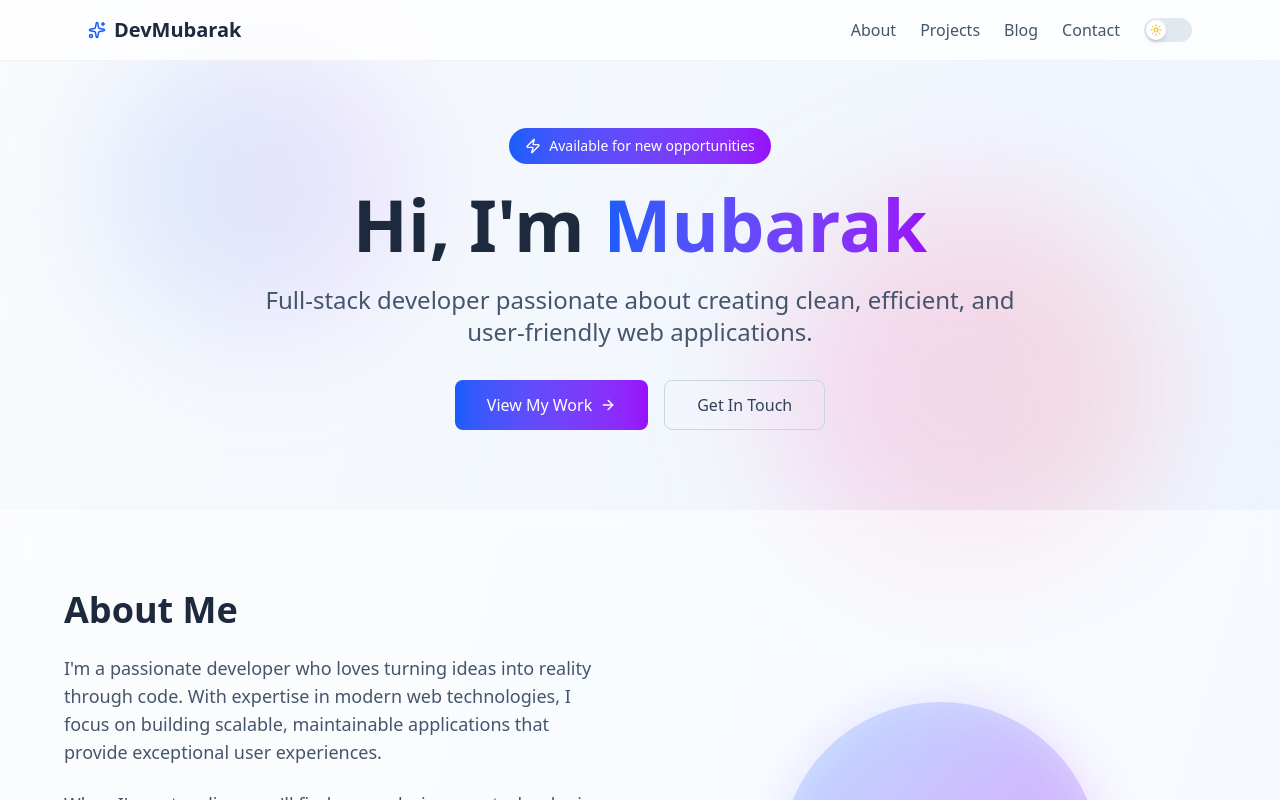
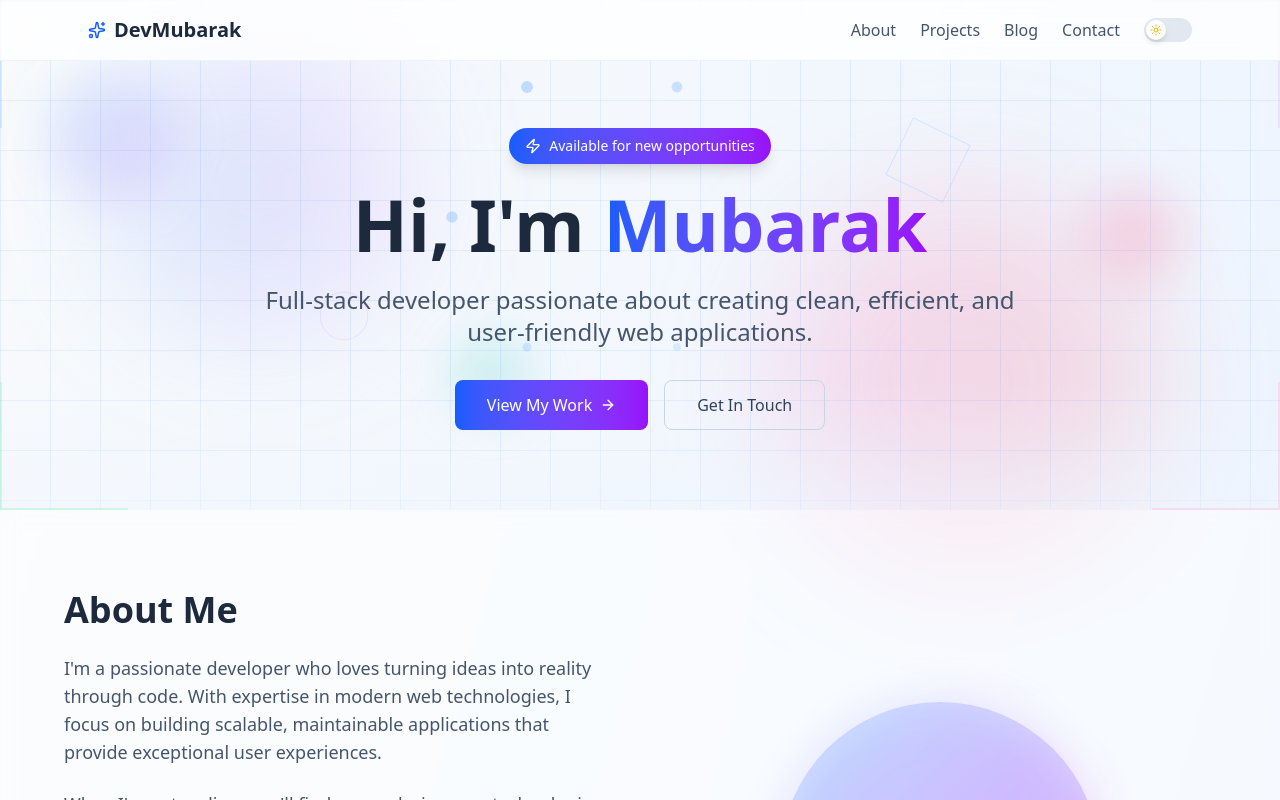
Before and after one commit to DevMubarak1/devmubarak, a Next.js app: page / in a window 1280 px wide. Shown: the top 800 px of the page. Built offline with nearby package versions, Linux system fonts and the light colour scheme.

Commit message:
Update 2025-08-08 21:47

```diff
--- a/src/app/page.tsx
+++ b/src/app/page.tsx
@@ -184,15 +184,116 @@ export default function Home() {
 
       {/* Hero Section */}
       <section className="pt-32 pb-20 px-4 sm:px-6 relative">
-        <div className="max-w-6xl mx-auto">
+        {/* Hero Background Patterns */}
+        <div className="absolute inset-0 overflow-hidden pointer-events-none">
+          {/* Grid Pattern */}
+          <div className="absolute inset-0 bg-[linear-gradient(rgba(59,130,246,0.1)_1px,transparent_1px),linear-gradient(90deg,rgba(59,130,246,0.1)_1px,transparent_1px)] bg-[size:50px_50px] dark:bg-[linear-gradient(rgba(147,197,253,0.1)_1px,transparent_1px),linear-gradient(90deg,rgba(147,197,253,0.1)_1px,transparent_1px)]"></div>
+
+          {/* Wave Pattern */}
+          <div className="absolute bottom-0 left-0 right-0 h-32 bg-gradient-to-t from-blue-50/50 dark:from-gray-900/50 to-transparent"></div>
+
+          {/* Floating Elements */}
           <motion.div
-            className="text-center relative z-10"
+            className="absolute top-20 left-10 w-32 h-32 bg-gradient-to-br from-blue-400/20 to-purple-400/20 rounded-full blur-xl"
+            animate={{
+              x: [0, 30, 0],
+              y: [0, -20, 0],
+            }}
+            transition={{
+              duration: 8,
+              repeat: Infinity,
+              ease: "easeInOut",
+            }}
+          />
+          <motion.div
+            className="absolute top-40 right-20 w-24 h-24 bg-gradient-to-br from-pink-400/20 to-red-400/20 rounded-full blur-xl"
+            animate={{
+              x: [0, -20, 0],
+              y: [0, 30, 0],
+            }}
+            transition={{
+              duration: 10,
+              repeat: Infinity,
+              ease: "easeInOut",
+            }}
+          />
+          <motion.div
+            className="absolute bottom-20 left-1/3 w-20 h-20 bg-gradient-to-br from-green-400/20 to-blue-400/20 rounded-full blur-xl"
+            animate={{
+              x: [0, 25, 0],
+              y: [0, -15, 0],
+            }}
+            transition={{
+              duration: 12,
+              repeat: Infinity,
+              ease: "easeInOut",
+            }}
+          />
+
+          {/* Geometric Shapes */}
+          <motion.div
+            className="absolute top-1/4 right-1/4 w-16 h-16 border border-blue-300/30 dark:border-blue-600/30 rotate-45"
+            animate={{
+              rotate: [45, 225, 45],
+            }}
+            transition={{
+              duration: 20,
+              repeat: Infinity,
+              ease: "linear",
+            }}
+          />
+          <motion.div
+            className="absolute bottom-1/3 left-1/4 w-12 h-12 border border-purple-300/30 dark:border-purple-600/30 rounded-full"
+            animate={{
+              scale: [1, 1.2, 1],
+            }}
+            transition={{
+              duration: 6,
+              repeat: Infinity,
+              ease: "easeInOut",
+            }}
+          />
+
+          {/* Dots Pattern */}
+          <div className="absolute top-1/2 left-1/2 transform -translate-x-1/2 -translate-y-1/2 w-96 h-96">
+            {[...Array(6)].map((_, i) => (
+              <motion.div
+                key={i}
+                className="absolute w-2 h-2 bg-blue-400/40 dark:bg-blue-500/40 rounded-full"
+                style={{
+                  left: `${Math.cos(i * 60 * Math.PI / 180) * 150 + 150}px`,
+                  top: `${Math.sin(i * 60 * Math.PI / 180) * 150 + 150}px`,
+                }}
+                animate={{
+                  scale: [1, 1.5, 1],
+                  opacity: [0.4, 0.8, 0.4],
+                }}
+                transition={{
+                  duration: 3,
+                  delay: i * 0.5,
+                  repeat: Infinity,
+                  ease: "easeInOut",
+                }}
+              />
+            ))}
+          </div>
+
+          {/* Corner Accents */}
+          <div className="absolute top-0 left-0 w-32 h-32 border-l-2 border-t-2 border-blue-300/30 dark:border-blue-600/30"></div>
+          <div className="absolute top-0 right-0 w-32 h-32 border-r-2 border-t-2 border-purple-300/30 dark:border-purple-600/30"></div>
+          <div className="absolute bottom-0 left-0 w-32 h-32 border-l-2 border-b-2 border-green-300/30 dark:border-green-600/30"></div>
+          <div className="absolute bottom-0 right-0 w-32 h-32 border-r-2 border-b-2 border-pink-300/30 dark:border-pink-600/30"></div>
+        </div>
+
+        <div className="max-w-6xl mx-auto relative z-10">
+          <motion.div
+            className="text-center"
             initial={{ opacity: 0, y: 20 }}
             animate={{ opacity: 1, y: 0 }}
             transition={{ duration: 0.8 }}
           >
             <motion.div
-              className="inline-flex items-center gap-2 bg-gradient-to-r from-blue-600 to-purple-600 text-white px-4 py-2 rounded-full text-sm font-medium mb-6"
+              className="inline-flex items-center gap-2 bg-gradient-to-r from-blue-600 to-purple-600 text-white px-4 py-2 rounded-full text-sm font-medium mb-6 shadow-lg"
               initial={{ opacity: 0, scale: 0.8 }}
               animate={{ opacity: 1, scale: 1 }}
               transition={{ duration: 0.5, delay: 0.2 }}
--- a/src/components/XIcon.tsx
+++ b/src/components/XIcon.tsx
@@ -8,15 +8,11 @@ export const XIcon = React.forwardRef<SVGSVGElement, LucideProps>(
       width={size}
       height={size}
       viewBox="0 0 24 24"
-      fill="none"
-      stroke="currentColor"
-      strokeWidth="2"
-      strokeLinecap="round"
-      strokeLinejoin="round"
+      fill="currentColor"
       className={className}
       {...props}
     >
-      <path d="M18 6L6 18M6 6l12 12" />
+      <path d="M18.244 2.25h3.308l-7.227 8.26 8.502 11.24H16.17l-5.214-6.817L4.99 21.75H1.68l7.73-8.835L1.254 2.25H8.08l4.713 6.231zm-1.161 17.52h1.833L7.084 4.126H5.117z"/>
     </svg>
   )
 );
```
